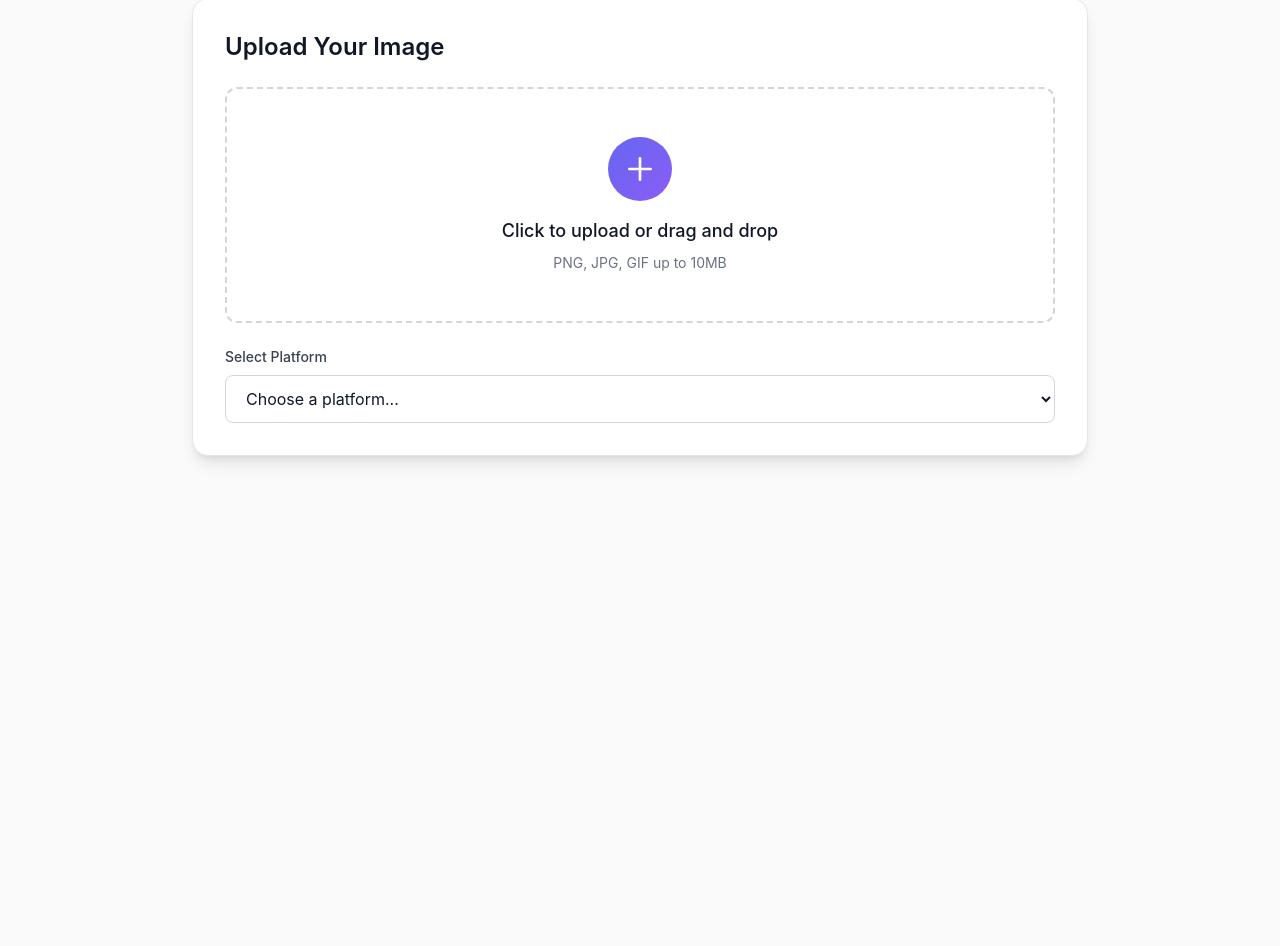
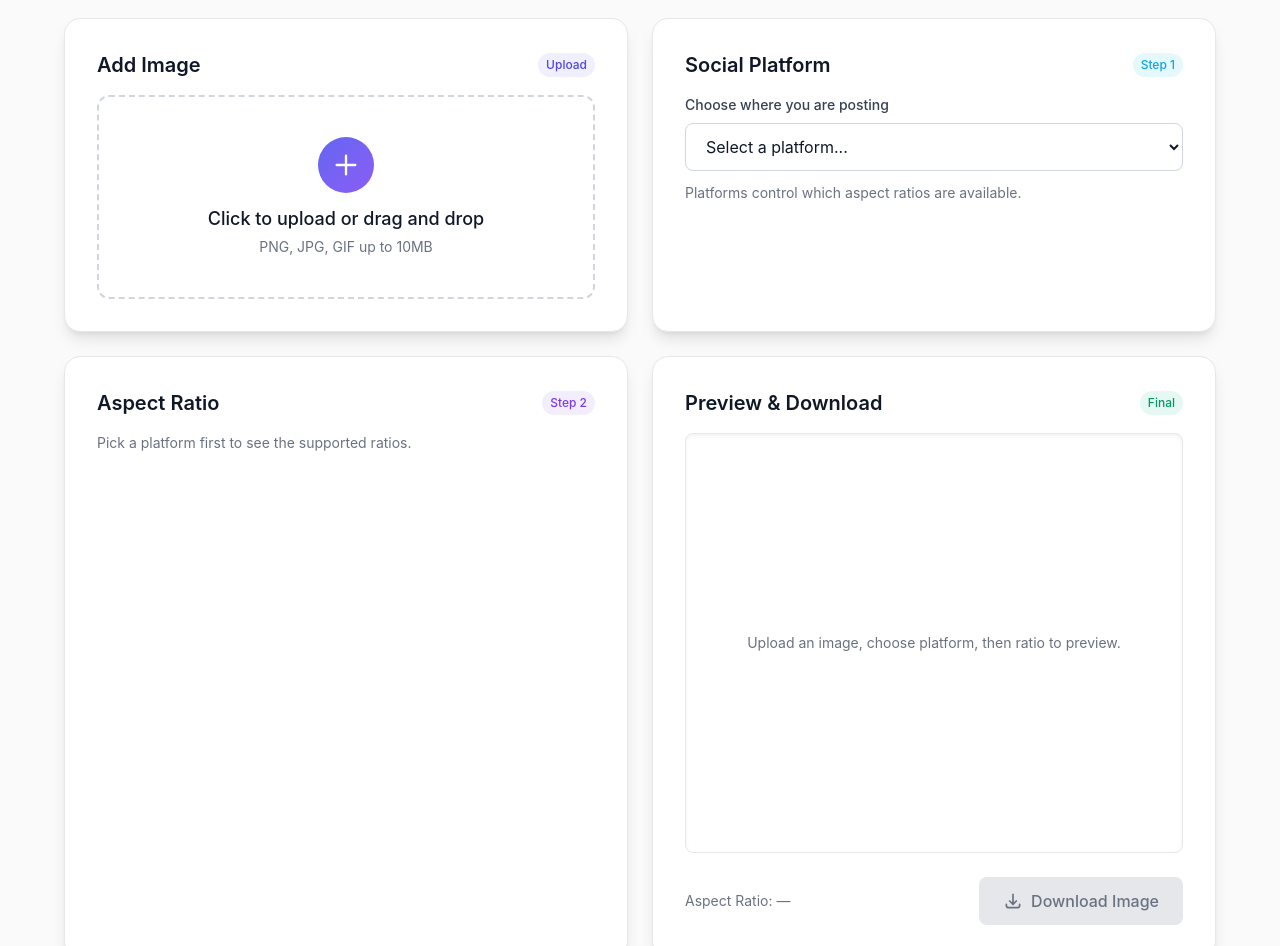
Before and after one commit to dhanushd-27/Waku, a Next.js app: page / in a window 1280 px wide. Shown: the part 150-1096 px from the top of the page. Before the commit the page ends 800 px from the top, so only its background shows below. Built offline with nearby package versions, Linux system fonts and the light colour scheme.

Commit message:
Add grid preview

```diff
--- a/app/page.tsx
+++ b/app/page.tsx
@@ -197,29 +197,36 @@ export default function Home() {
   const availableRatios = selectedPlatform
     ? platformConfigs[selectedPlatform].ratios
     : [];
+  const selectedRatioConfig = availableRatios.find((r) => r.value === selectedRatio);
+  const isReadyForPreview = Boolean(previewUrl && selectedRatio);
 
   return (
-    <main className="min-h-screen py-8 px-4 sm:px-6 lg:px-8">
-      <div className="max-w-4xl mx-auto">
+    <main className="min-h-screen py-10 px-4 sm:px-6 lg:px-10">
+      <div className="max-w-6xl mx-auto space-y-10">
         {/* Header */}
-        <div className="text-center mb-8">
-          <h1 className="text-4xl sm:text-5xl font-bold mb-2 bg-gradient-to-r from-[#6366f1] to-[#8b5cf6] bg-clip-text text-transparent">
+        <div className="text-center">
+          <h1 className="text-4xl sm:text-5xl font-bold mb-3 bg-gradient-to-r from-[#6366f1] to-[#8b5cf6] bg-clip-text text-transparent">
             Waku
           </h1>
           <p className="text-gray-600 dark:text-gray-400 text-lg">
-            Upload and optimize your images for social media platforms
+            Upload, frame, and download social-ready images in one place.
           </p>
         </div>
 
-        {/* Upload Section */}
-        <div className="bg-white dark:bg-[#1f2937] rounded-2xl shadow-lg p-6 sm:p-8 mb-6 border border-gray-200 dark:border-gray-700">
-          <h2 className="text-2xl font-semibold mb-6 text-gray-900 dark:text-gray-100">
-            Upload Your Image
+        {/* Bento grid */}
+        <div className="grid gap-6 md:grid-cols-2">
+          {/* Upload */}
+          <div className="bg-white dark:bg-[#1f2937] rounded-2xl shadow-lg p-6 sm:p-8 border border-gray-200 dark:border-gray-700">
+            <div className="flex items-center justify-between mb-4">
+              <h2 className="text-xl font-semibold text-gray-900 dark:text-gray-100">
+                Add Image
               </h2>
-
-          {/* File Upload Area */}
+              <span className="text-xs font-medium px-2 py-1 rounded-full bg-[#6366f1]/10 text-[#4f46e5]">
+                Upload
+              </span>
+            </div>
             <div
-            className={`relative border-2 border-dashed rounded-xl p-12 text-center transition-all ${
+              className={`relative border-2 border-dashed rounded-xl p-10 text-center transition-all ${
                 dragActive
                   ? 'border-[#6366f1] bg-[#6366f1]/5 dark:bg-[#6366f1]/10'
                   : 'border-gray-300 dark:border-gray-600 hover:border-gray-400 dark:hover:border-gray-500'
@@ -240,9 +247,9 @@ export default function Home() {
                 htmlFor="file-upload"
                 className="cursor-pointer flex flex-col items-center"
               >
-              <div className="w-16 h-16 mb-4 rounded-full bg-gradient-to-br from-[#6366f1] to-[#8b5cf6] flex items-center justify-center">
+                <div className="w-14 h-14 mb-3 rounded-full bg-gradient-to-br from-[#6366f1] to-[#8b5cf6] flex items-center justify-center">
                   <svg
-                  className="w-8 h-8 text-white"
+                    className="w-7 h-7 text-white"
                     fill="none"
                     stroke="currentColor"
                     viewBox="0 0 24 24"
@@ -255,7 +262,7 @@ export default function Home() {
                     />
                   </svg>
                 </div>
-              <p className="text-lg font-medium text-gray-900 dark:text-gray-100 mb-2">
+                <p className="text-lg font-medium text-gray-900 dark:text-gray-100 mb-1">
                   {selectedFile ? selectedFile.name : 'Click to upload or drag and drop'}
                 </p>
                 <p className="text-sm text-gray-500 dark:text-gray-400">
@@ -263,11 +270,20 @@ export default function Home() {
                 </p>
               </label>
             </div>
+          </div>
 
-          {/* Platform Selection */}
-          <div className="mt-6">
+          {/* Platform */}
+          <div className="bg-white dark:bg-[#1f2937] rounded-2xl shadow-lg p-6 sm:p-8 border border-gray-200 dark:border-gray-700">
+            <div className="flex items-center justify-between mb-4">
+              <h2 className="text-xl font-semibold text-gray-900 dark:text-gray-100">
+                Social Platform
+              </h2>
+              <span className="text-xs font-medium px-2 py-1 rounded-full bg-[#06b6d4]/10 text-[#0ea5e9]">
+                Step 1
+              </span>
+            </div>
             <label className="block text-sm font-medium text-gray-700 dark:text-gray-300 mb-2">
-              Select Platform
+              Choose where you are posting
             </label>
             <select
               value={selectedPlatform}
@@ -277,19 +293,31 @@ export default function Home() {
               }}
               className="w-full px-4 py-3 rounded-lg border border-gray-300 dark:border-gray-600 bg-white dark:bg-[#111827] text-gray-900 dark:text-gray-100 focus:ring-2 focus:ring-[#6366f1] focus:border-transparent transition-all"
             >
-              <option value="">Choose a platform...</option>
+              <option value="">Select a platform...</option>
               <option value="instagram">Instagram</option>
               <option value="twitter">Twitter (X)</option>
               <option value="whatsapp">WhatsApp</option>
             </select>
+            <p className="mt-3 text-sm text-gray-500 dark:text-gray-400">
+              Platforms control which aspect ratios are available.
+            </p>
           </div>
 
-          {/* Ratio Selection */}
-          {selectedPlatform && (
-            <div className="mt-6">
-              <label className="block text-sm font-medium text-gray-700 dark:text-gray-300 mb-2">
-                Select Aspect Ratio
-              </label>
+          {/* Aspect ratio */}
+          <div className="bg-white dark:bg-[#1f2937] rounded-2xl shadow-lg p-6 sm:p-8 border border-gray-200 dark:border-gray-700">
+            <div className="flex items-center justify-between mb-4">
+              <h2 className="text-xl font-semibold text-gray-900 dark:text-gray-100">
+                Aspect Ratio
+              </h2>
+              <span className="text-xs font-medium px-2 py-1 rounded-full bg-[#8b5cf6]/10 text-[#7c3aed]">
+                Step 2
+              </span>
+            </div>
+            {!selectedPlatform ? (
+              <p className="text-sm text-gray-500 dark:text-gray-400">
+                Pick a platform first to see the supported ratios.
+              </p>
+            ) : (
               <div className="grid grid-cols-1 sm:grid-cols-2 gap-3">
                 {availableRatios.map((ratio) => (
                   <button
@@ -310,43 +338,59 @@ export default function Home() {
                   </button>
                 ))}
               </div>
+            )}
+          </div>
+
+          {/* Preview */}
+          <div className="bg-white dark:bg-[#1f2937] rounded-2xl shadow-lg p-6 sm:p-8 border border-gray-200 dark:border-gray-700">
+            <div className="flex items-center justify-between mb-4">
+              <h2 className="text-xl font-semibold text-gray-900 dark:text-gray-100">
+                Preview & Download
+              </h2>
+              <span className="text-xs font-medium px-2 py-1 rounded-full bg-[#10b981]/10 text-[#059669]">
+                Final
+              </span>
+            </div>
+
+            <div className="flex justify-center mb-6">
+              <div
+                className="relative bg-white rounded-lg overflow-hidden shadow-inner border border-gray-200 dark:border-gray-600 w-full"
+                style={{
+                  aspectRatio: selectedRatioConfig
+                    ? getAspectRatioValue(selectedRatioConfig.ratio)
+                    : 1,
+                  maxWidth: '100%',
+                  maxHeight: '420px',
+                }}
+              >
+                {isReadyForPreview ? (
+                  <img
+                    src={previewUrl as string}
+                    alt="Preview"
+                    className="w-full h-full object-contain"
+                  />
+                ) : (
+                  <div className="absolute inset-0 flex items-center justify-center text-sm text-gray-500 dark:text-gray-400">
+                    Upload an image, choose platform, then ratio to preview.
                   </div>
                 )}
               </div>
+            </div>
 
-        {/* Preview Section */}
-        {previewUrl && selectedRatio && (
-          <div className="bg-white dark:bg-[#1f2937] rounded-2xl shadow-lg p-6 sm:p-8 border border-gray-200 dark:border-gray-700">
-            <h2 className="text-2xl font-semibold mb-6 text-gray-900 dark:text-gray-100">
-              Preview
-            </h2>
-            <div className="flex justify-center">
-              <div
-                className="relative bg-white rounded-lg overflow-hidden shadow-inner border border-gray-200 dark:border-gray-600"
-                style={{
-                  aspectRatio: selectedRatio
-                    ? getAspectRatioValue(
-                        availableRatios.find((r) => r.value === selectedRatio)?.ratio || '1:1'
-                      )
-                    : 1,
-                  maxWidth: '100%',
-                  maxHeight: '600px',
-                }}
-              >
-                <img
-                  src={previewUrl}
-                  alt="Preview"
-                  className="w-full h-full object-contain"
-                />
-              </div>
-            </div>
-            <div className="mt-6 flex flex-col sm:flex-row items-center justify-center gap-4">
+            <div className="flex flex-col sm:flex-row items-center justify-between gap-4">
               <div className="text-sm text-gray-500 dark:text-gray-400">
-                Aspect Ratio: {availableRatios.find((r) => r.value === selectedRatio)?.ratio}
+                {selectedRatioConfig
+                  ? `Aspect Ratio: ${selectedRatioConfig.ratio}`
+                  : 'Aspect Ratio: —'}
               </div>
               <button
                 onClick={handleDownload}
-                className="px-6 py-3 bg-gradient-to-r from-[#6366f1] to-[#8b5cf6] text-white font-medium rounded-lg hover:from-[#4f46e5] hover:to-[#7c3aed] transition-all shadow-lg hover:shadow-xl flex items-center gap-2"
+                disabled={!isReadyForPreview}
+                className={`px-6 py-3 rounded-lg font-medium flex items-center gap-2 transition-all ${
+                  isReadyForPreview
+                    ? 'bg-gradient-to-r from-[#6366f1] to-[#8b5cf6] text-white hover:from-[#4f46e5] hover:to-[#7c3aed] shadow-lg hover:shadow-xl'
+                    : 'bg-gray-200 dark:bg-gray-700 text-gray-500 dark:text-gray-400 cursor-not-allowed'
+                }`}
               >
                 <svg
                   className="w-5 h-5"
@@ -365,7 +409,7 @@ export default function Home() {
               </button>
             </div>
           </div>
-        )}
+        </div>
       </div>
     </main>
   );
```
Lines whose indentation alone changed are shown as unchanged.
